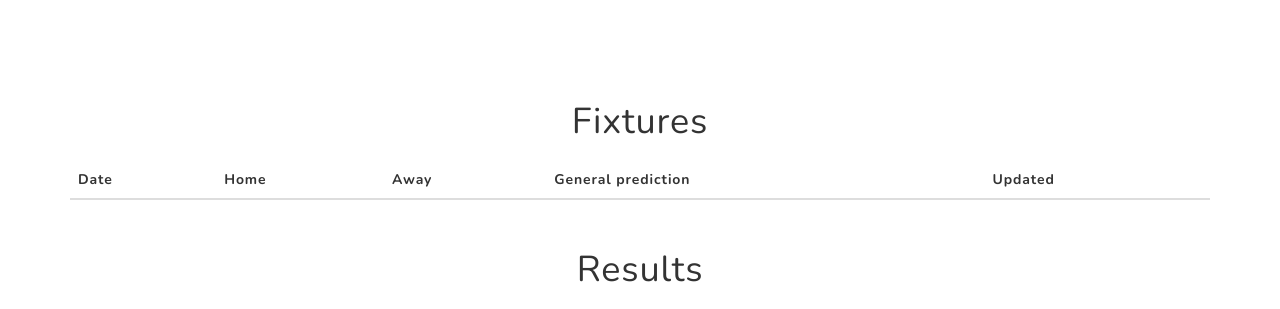
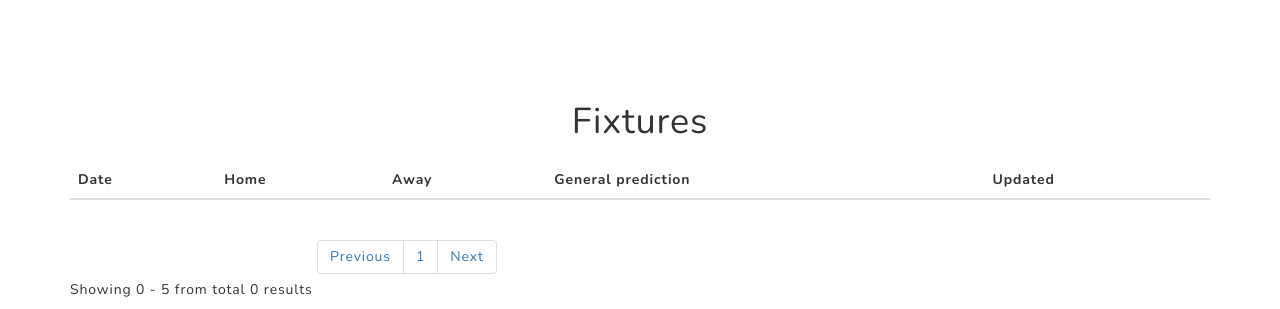
Before and after one commit to 0bart/betapp, a Flask app: page /tables in a window 1280 px wide. Shown: the part 904-1213 px from the top of the page. Run offline with Flask 3, Linux system fonts and the light colour scheme; data that the repository does not hold is empty; parts of the project's set-up code (start-up, migrations or seed data) failed here and were passed over; some libraries are stand-ins or nearby versions.

Commit message:
Added initial pagination feature for tables

```diff
--- a/flaskapp/app/db.py
+++ b/flaskapp/app/db.py
@@ -12,12 +12,13 @@ client = pymongo.MongoClient(db_string)
 fixtures = client.betapp.fixtures
 results = client.betapp.results
 
-def get_fixture_n_matches(n):
+def get_fixture_n_matches(n, page):
+    total = fixtures.count()
     pipeline = [{"$sort": {"match_time": -1}}, {"$project": {"_id": 0, "home_team": 1, "away_team": 1, "match_time": 1,
                                                              "score": 1, "probabilities": 1, "bets": 1,
-                                                             "last_updated": 1}}, {"$limit": n}]
+                                                             "last_updated": 1}}, {'$skip': n * page}, {"$limit": n}]
     matches = fixtures.aggregate(pipeline)
-    return matches
+    return total, matches
 
 def get_result_n_matches(n):
     pipeline = [{"$sort": {"match_time": -1}}, {"$project": {"_id": 0, "home_team": 1, "away_team": 1, "match_time": 1,
@@ -26,4 +27,4 @@ def get_result_n_matches(n):
     return matches
 
 if __name__ == '__main__':
-    get_last_n_matches_for_plot(10, 100, 'kelly_crit')
+    get_fixture_n_matches(10, 1)
--- a/flaskapp/app/routes.py
+++ b/flaskapp/app/routes.py
@@ -7,15 +7,15 @@ app.jinja_env.filters['zip'] = zip
 @app.route('/')
 @app.route('/about')
 def index():
-    fixtures = get_fixture_n_matches(15)
-    results = get_result_n_matches(15)
-    return render_template('index.html', title='betapp - About', fixtures=fixtures, results=results)
+    return render_template('index.html', title='betapp - About')
 
 @app.route('/tables')
-def tables():
-    fixtures = get_fixture_n_matches(15)
+@app.route('/tables/<int:page>')
+def tables(page=0):
+    total_fix, fixtures = get_fixture_n_matches(5, page)
     results = get_result_n_matches(15)
-    return render_template('tables.html', title='betapp - Tables', fixtures=fixtures, results=results)
+    return render_template('tables.html', title='betapp - Tables', fixtures=fixtures, total_fix=total_fix, page=page,
+                           results=results)
 
 @app.route('/sim')
 def sim():
--- a/flaskapp/app/templates/tables.html
+++ b/flaskapp/app/templates/tables.html
@@ -4,7 +4,7 @@
 
 {% block content %}
 <section id="projects" class="projects-section bg-light">
-    <div class="container table-responsive">
+    <div id="fixtures-table" class="container table-responsive">
         <h1 class="text-center">Fixtures</h1>
         <table class="table table-hover table-borderless">
         <thead class="thead-light">
@@ -56,6 +56,14 @@
             {% endfor %}
         </tbody>
         </table>
+        Showing {{ page * 5 }} - {{ page * 5 + 5 }} from total {{ total_fix }} results
+        <ul class="pagination">
+            <li class="page-item"><a class="page-link" href="{{ url_for('tables', page=page-1, _anchor='fixtures-table') }}">Previous</a></li>
+            {% for i in range(0, (total_fix/5)|round(0, 'floor')|int + 1) %}
+            <li class="page-item"><a class="page-link" href="{{ url_for('tables', page=i, _anchor='fixtures-table') }}">{{ i + 1 }}</a></li>
+            {% endfor %}
+            <li class="page-item"><a class="page-link" href="{{ url_for('tables', page=page+1, _anchor='fixtures-table') }}">Next</a></li>
+        </ul>
     </div>
 
     <div class="container table-responsive">
```
